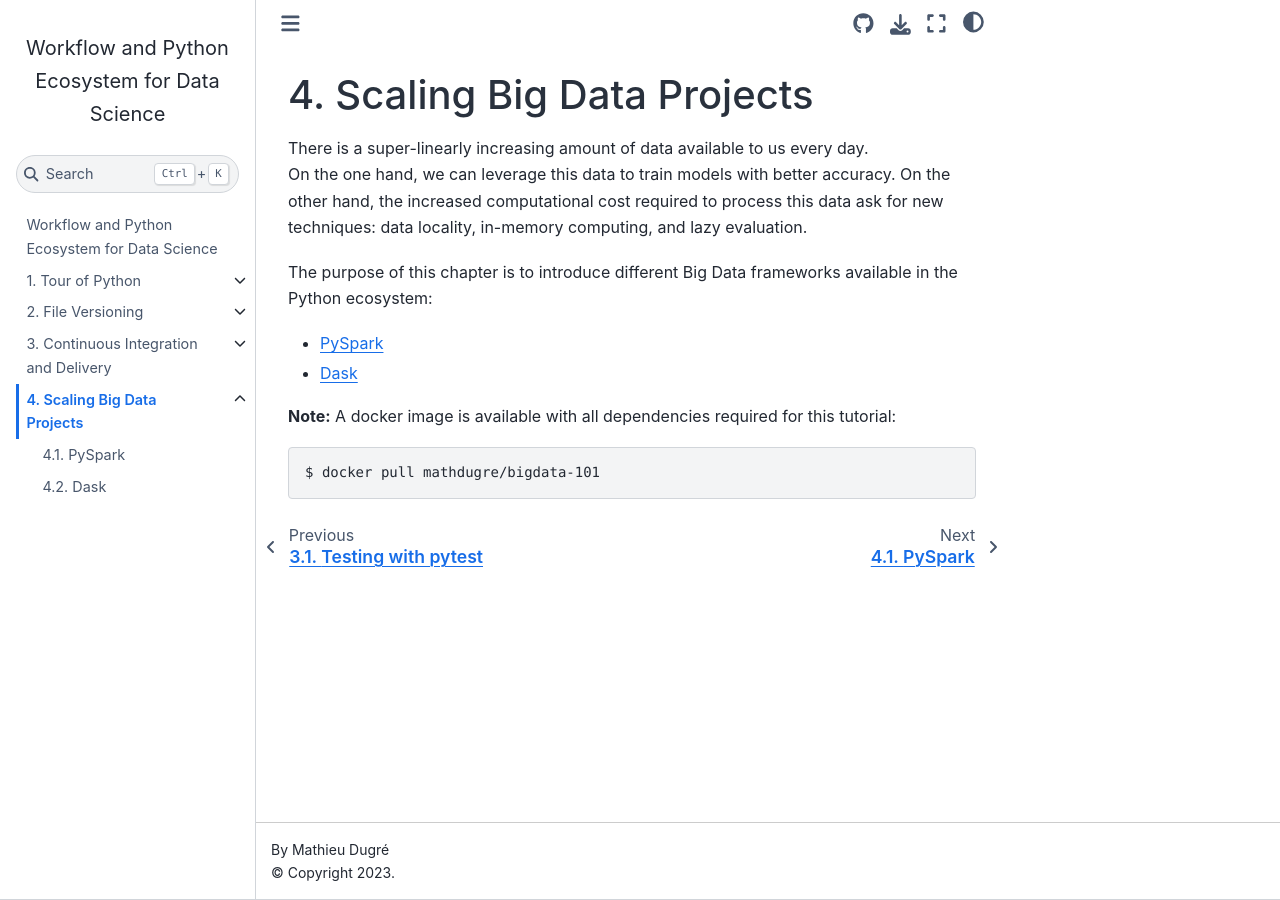
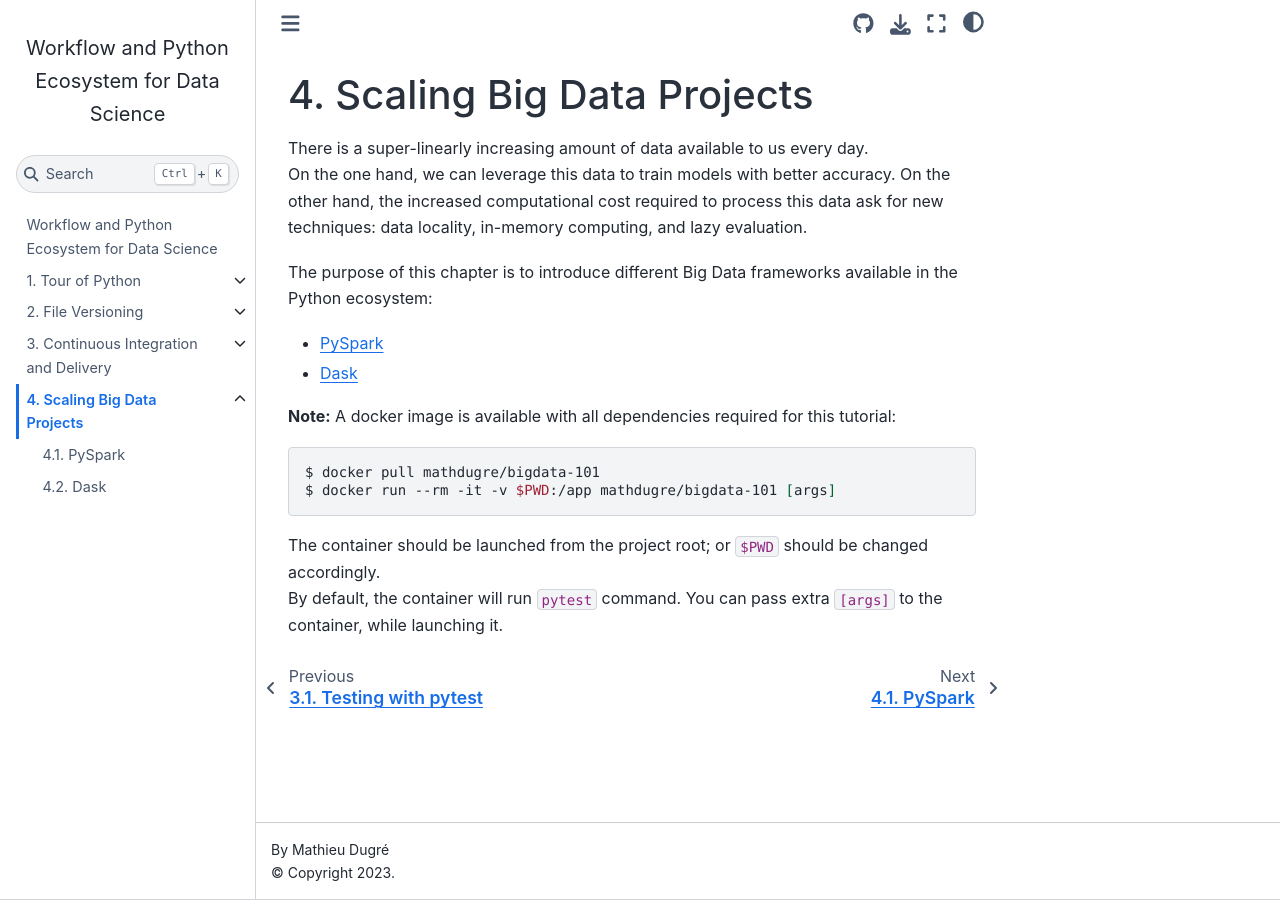
Before and after one commit to mathdugre/big-data-tutorial-101, a Jupyter Book: the page built from book/chapters/08/_big-data.md, in a window 1280 px wide. Built offline with Jupyter Book 1.0.4 settings and Sphinx 7.4.7 and the Sphinx Book theme 1.1.4, drawn with Linux system fonts in a browser that asks for light colours.

Commit message:
[ADD] instructions to use the docker image.

````diff
--- a/book/chapters/08/_big-data.md
+++ b/book/chapters/08/_big-data.md
@@ -13,4 +13,8 @@ The purpose of this chapter is to introduce different Big Data frameworks availa
 
 ```bash
 $ docker pull mathdugre/bigdata-101
+$ docker run --rm -it -v $PWD:/app mathdugre/bigdata-101 [args]
 ```
+
+The container should be launched from the project root; or `$PWD` should be changed accordingly.
+<br>By default, the container will run `pytest` command. You can pass extra `[args]` to the container, while launching it.
````
